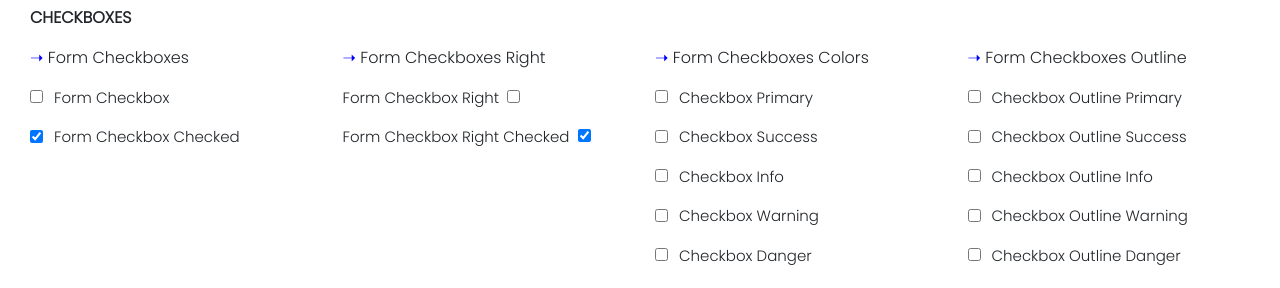
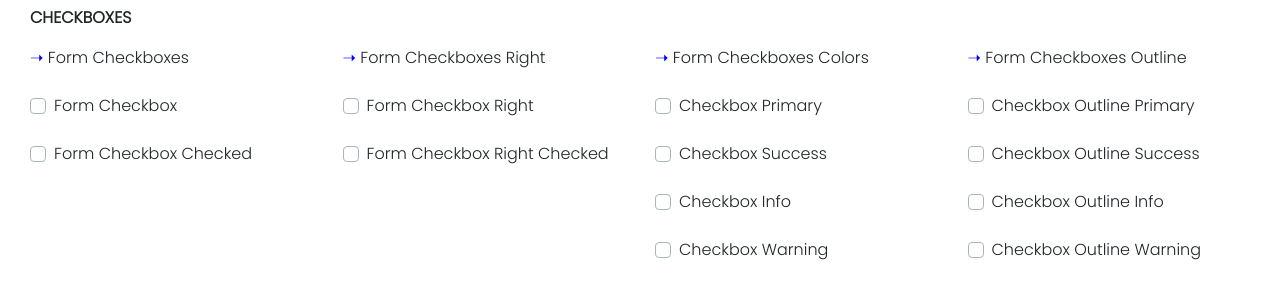
Before and after one commit to abhishekD97/form1, a React (Create React App) app: page / in a window 1280 px wide. Shown: the part 1516-1804 px from the top of the page. Built offline with nearby package versions, Linux system fonts and the light colour scheme.

Commit message:
bootstrap checkbox

```diff
--- a/src/components/Checkboxes.jsx
+++ b/src/components/Checkboxes.jsx
@@ -8,30 +8,30 @@ function Checkboxes(){
             <p className="formHeader col-md-2">Checkboxes</p>
             <div className="row mx-auto">
             <span className="col-md-3 borderSmallScreen">
-            <p><span style={{color:"blue"}}>➝</span> Form Checkboxes</p>
-            <CheckboxInputLeft l="Form Checkbox"/>
-            <CheckboxInputLeft l="Form Checkbox Checked" checked="yes"/>
+            <p className="checkboxHeader"><span style={{color:"blue"}}>➝</span> Form Checkboxes</p>
+            <CheckboxInputLeft name="FormCheckbox" id="FormCheckbox" l="Form Checkbox"/>
+            <CheckboxInputLeft checked="checked" name="FormCheckboxChecked" id="FormCheckboxChecked" l="Form Checkbox Checked"/>
             </span>
             <span className="col-md-3 borderSmallScreen">
-            <p><span style={{color:"blue"}}>➝</span> Form Checkboxes Right</p>
-            <CheckboxInputRight l="Form Checkbox Right"/>
-            <CheckboxInputRight l="Form Checkbox Right Checked" checked="yes"/>
+            <p className="checkboxHeader"><span style={{color:"blue"}}>➝</span> Form Checkboxes Right</p>
+            <CheckboxInputRight name="FormCheckboxRight" id="FormCheckboxRight" l="Form Checkbox Right"/>
+            <CheckboxInputRight name="FormCheckboxRightChecked" id="FormCheckboxRightChecked" l="Form Checkbox Right Checked"/>
             </span>
             <span className="col-md-3 borderSmallScreen">
-            <p><span style={{color:"blue"}}>➝</span> Form Checkboxes Colors</p>
-            <CheckboxInputLeft l="Checkbox Primary"/>
-            <CheckboxInputLeft l="Checkbox Success"/>
-            <CheckboxInputLeft l="Checkbox Info"/>
-            <CheckboxInputLeft l="Checkbox Warning"/>
-            <CheckboxInputLeft l="Checkbox Danger"/>
+            <p className="checkboxHeader"><span style={{color:"blue"}}>➝</span> Form Checkboxes Colors</p>
+            <CheckboxInputLeft name="CheckboxPrimary" id="CheckboxPrimary" l="Checkbox Primary"/>
+            <CheckboxInputLeft name="CheckboxSuccess" id="CheckboxSuccess" l="Checkbox Success"/>
+            <CheckboxInputLeft name="CheckboxInfo" id="CheckboxInfo" l="Checkbox Info"/>
+            <CheckboxInputLeft name="CheckboxWarning" id="CheckboxWarning" l="Checkbox Warning"/>
+            <CheckboxInputLeft name="CheckboxDanger" id="CheckboxDanger" l="Checkbox Danger"/>
             </span>
             <span className="col-md-3 borderSmallScreen">
-            <p><span style={{color:"blue"}}>➝</span> Form Checkboxes Outline</p>
-            <CheckboxInputLeft l="Checkbox Outline Primary"/>
-            <CheckboxInputLeft l="Checkbox Outline Success"/>
-            <CheckboxInputLeft l="Checkbox Outline Info"/>
-            <CheckboxInputLeft l="Checkbox Outline Warning"/>
-            <CheckboxInputLeft l="Checkbox Outline Danger"/>
+            <p className="checkboxHeader"><span style={{color:"blue"}}>➝</span> Form Checkboxes Outline</p>
+            <CheckboxInputLeft name="CheckboxOutlinePrimary" id="CheckboxOutlinePrimary" l="Checkbox Outline Primary"/>
+            <CheckboxInputLeft name="CheckboxOutlineSuccess" id="CheckboxOutlineSuccess" l="Checkbox Outline Success"/>
+            <CheckboxInputLeft name="CheckboxOutlineInfo" id="CheckboxOutlineInfo" l="Checkbox Outline Info"/>
+            <CheckboxInputLeft name="CheckboxOutlineWarning" id="CheckboxOutlineWarning" l="Checkbox Outline Warning"/>
+            <CheckboxInputLeft name="CheckboxOutlineDanger" id="CheckboxOutlineDanger" l="Checkbox Outline Danger"/>
             </span>
             </div>
         </div>
--- a/src/components/Input.jsx
+++ b/src/components/Input.jsx
@@ -1,4 +1,4 @@
-import React from "react";
+import React, {useState} from "react";
 
 
 function Input(props){
@@ -59,19 +59,32 @@ function SmallerTextArea(props){
 }
 
 function CheckboxInputLeft(props) {
+    const [checkboxState, setCheckboxState] = useState(false);
+
+    function setCheckboxFunction(e)
+    {
+        setCheckboxState(!checkboxState);
+    }
+
     return (
-        <div>
-        <input className="form-check-input input mx-auto" checked={props.checked ? "checked" : null} type="checkbox" value="" id="flexCheckDefault"/>
-        <p className="ml-4 label">{props.l}</p>
+        <div className="custom-control custom-checkbox">
+            <input type="checkbox" className="custom-control-input" value={checkboxState ? "checked" : ""} onClick={setCheckboxFunction} id={props.id} name={props.name}/>
+            <label className="custom-control-label" for={props.id}>{props.l}</label>
         </div>
     );
 }
 
 function CheckboxInputRight(props) {
+    const [checkboxStateRight, setCheckboxStateRight] = useState(false);
+
+    function setCheckboxRightFunction(e)
+    {
+        setCheckboxStateRight(!checkboxStateRight);
+    }
     return (
-        <div id="checkboxId">
-        <p className="label">{props.l}</p>
-        <input className="input ml-2" checked={props.checked ? "checked" : null} type="checkbox"/>
+        <div className="custom-control custom-checkbox">
+            <input type="checkbox" className="custom-control-input" value={checkboxStateRight ? "checked" : ""} onClick={setCheckboxRightFunction} id={props.id} name={props.name}/>
+            <label className="custom-control-label" for={props.id}>{props.l}</label>
         </div>
     );
 }
--- a/src/components/RangeInputs.jsx
+++ b/src/components/RangeInputs.jsx
@@ -39,7 +39,7 @@ function RangeInputs(){
             <div className="row centerJustify">
             <div className="col-md-5">
             <p className="formHeader col-md-4">Min:0 Max:100</p>
-            <RangeSlider className="hey" value={sliderValueOne} onChange={sliderFunctionOne} onAfterChange={sliderFunctionSetOne}/>
+            <RangeSlider value={sliderValueOne} onChange={sliderFunctionOne} onAfterChange={sliderFunctionSetOne}/>
             </div>
             <div className="col-md-1"></div><br/>
             <div className="col-md-5">
--- a/src/index.js
+++ b/src/index.js
@@ -1,7 +1,7 @@
 // eslint-disable-next-line
 import React from 'react';
 import ReactDOM from 'react-dom';
-import 'bootstrap/dist/css/bootstrap.css';
+// import 'bootstrap/dist/css/bootstrap.css';
 import App from "./components/App";
 // React-Slider-Below
 import 'react-bootstrap-range-slider/dist/react-bootstrap-range-slider.css';
```
